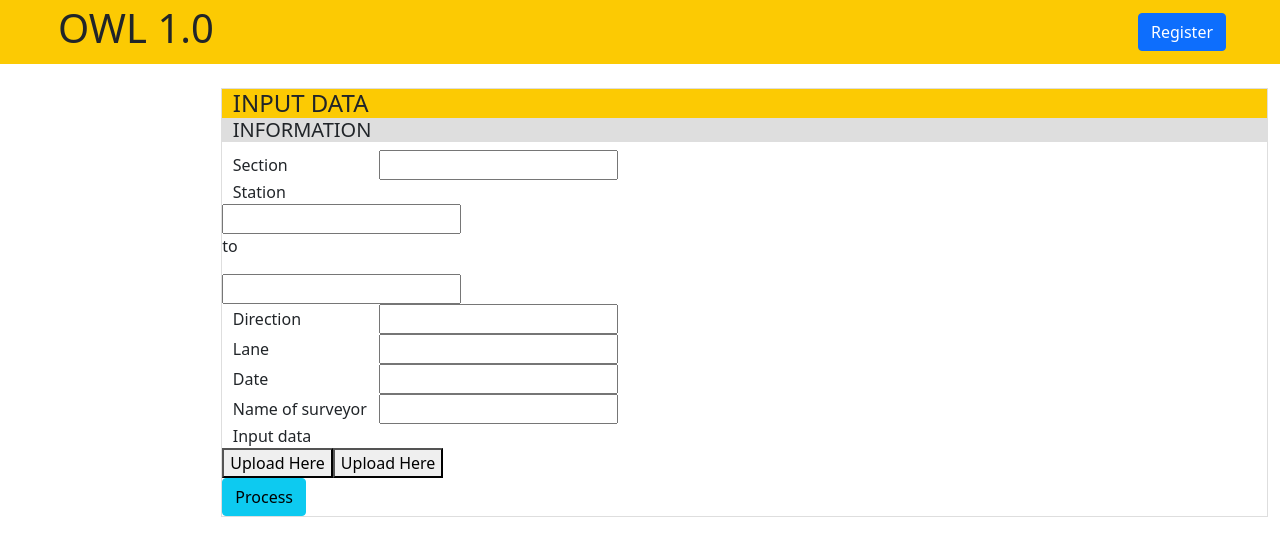
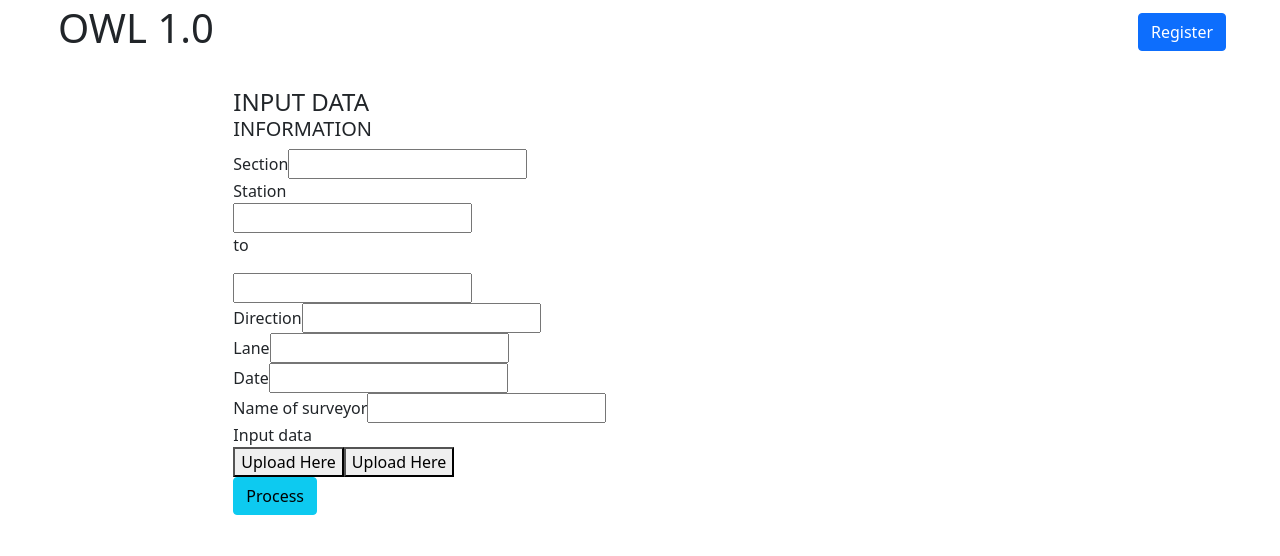
Before and after one commit to hannasophian/standup-frontend, a React (Create React App) app: page / in a window 1280 px wide. Shown: the top 556 px of the page. Built offline with nearby package versions, Linux system fonts and the light colour scheme.

Commit message:
css stylesheet

```diff
--- a/src/pages/Home.tsx
+++ b/src/pages/Home.tsx
@@ -2,31 +2,7 @@
 import { useState } from "react";
 import { Link } from "react-router-dom";
 import FormInterface from "../utils/interfaces/FormInterface";
-
-const styles = {
-  header: {
-    backgroundColor: "#fcca03"
-  },
-  label: {
-    width : "15%",
-    paddingLeft: "1%",
-  },
-  h4: {
-    backgroundColor: "#fcca03",
-    paddingLeft: "1%",
-    marginBottom: 0
-  },
-  h5: {
-    backgroundColor: "#dedede",
-    paddingLeft: "1%"
-  },
-  form: {
-    borderStyle: "solid",
-    borderColor: "#dedede",
-    borderWidth: "1px",
-    padding: 0
-  }
-} as const;
+import "../stylesheets/home.css";
 
 export default function Home(): JSX.Element {
   const [formInfo, setFormInfo] = useState<FormInterface>({
@@ -42,7 +18,7 @@ export default function Home(): JSX.Element {
   return (
     <div>
 
-      <div className="row align-items-center justify-content-center p-1" style={styles.header}>
+      <div className="row align-items-center justify-content-center p-1" id="header">
         <h1 className="col-sm-10">OWL 1.0</h1>
         <div className="col-sm-1">
           <button className="btn btn-primary">Register</button>
@@ -54,11 +30,11 @@ export default function Home(): JSX.Element {
 
         </div>
 
-        <form className="col-sm-10" style={styles.form}>
-          <h4 style={styles.h4}>INPUT DATA</h4>
-          <h5 style={styles.h5}>INFORMATION</h5>
+        <form className="col-sm-10">
+          <h4>INPUT DATA</h4>
+          <h5>INFORMATION</h5>
 
-          <label htmlFor="sectionInput" style={styles.label}>Section</label>
+          <label htmlFor="sectionInput">Section</label>
           <input
             id="sectionInput"
             onChange={(e) =>
@@ -67,7 +43,7 @@ export default function Home(): JSX.Element {
           />
           <br/>
 
-          <label htmlFor="stationInput" style={styles.label}>Station</label>
+          <label htmlFor="stationInput">Station</label>
           <fieldset id="stationInput">
             <input
               id="1"
@@ -91,7 +67,7 @@ export default function Home(): JSX.Element {
           </fieldset>
 
 
-          <label htmlFor="directionInput" style={styles.label}>Direction</label>
+          <label htmlFor="directionInput">Direction</label>
           <input
             id="directionInput"
             onChange={(e) =>
@@ -101,7 +77,7 @@ export default function Home(): JSX.Element {
 
           <br />
 
-          <label htmlFor="laneInput" style={styles.label}>Lane</label>
+          <label htmlFor="laneInput">Lane</label>
           <input
             id="laneInput"
             onChange={(e) =>
@@ -109,7 +85,7 @@ export default function Home(): JSX.Element {
             }
           />
           <br />
-          <label htmlFor="dateInput" style={styles.label}>Date</label>
+          <label htmlFor="dateInput">Date</label>
           <input
             id="dateInput"
             onChange={(e) => setFormInfo({ ...formInfo, date: e.target.value })}
@@ -117,7 +93,7 @@ export default function Home(): JSX.Element {
 
           <br />
 
-          <label htmlFor="surveyorInput" style={styles.label}>Name of surveyor</label>
+          <label htmlFor="surveyorInput">Name of surveyor</label>
           <input
             id="surveyorInput"
             onChange={(e) =>
@@ -126,7 +102,7 @@ export default function Home(): JSX.Element {
           />
           <br />
 
-          <label htmlFor="fileInput" style={styles.label}>Input data</label>
+          <label htmlFor="fileInput">Input data</label>
           <fieldset id="fileInput">
             <button>Upload Here</button>
             <button>Upload Here</button>
--- /dev/null
+++ b/src/stylesheets/home.css
@@ -0,0 +1,26 @@
+#header {
+    background-color: "#fcca03"
+  }
+
+label {
+    width : "15%";
+    padding-left: "1%";
+}
+
+h4 {
+    background-color: "#fcca03";
+    padding-left: "1%";
+    margin-bottom: 0
+}
+
+h5 {
+    background-color: "#dedede";
+    padding-left: "1%"
+}
+
+form {
+    border-style: "solid";
+    border-color: "#dedede";
+    border-width: "1px";
+    padding: 0
+}
```
